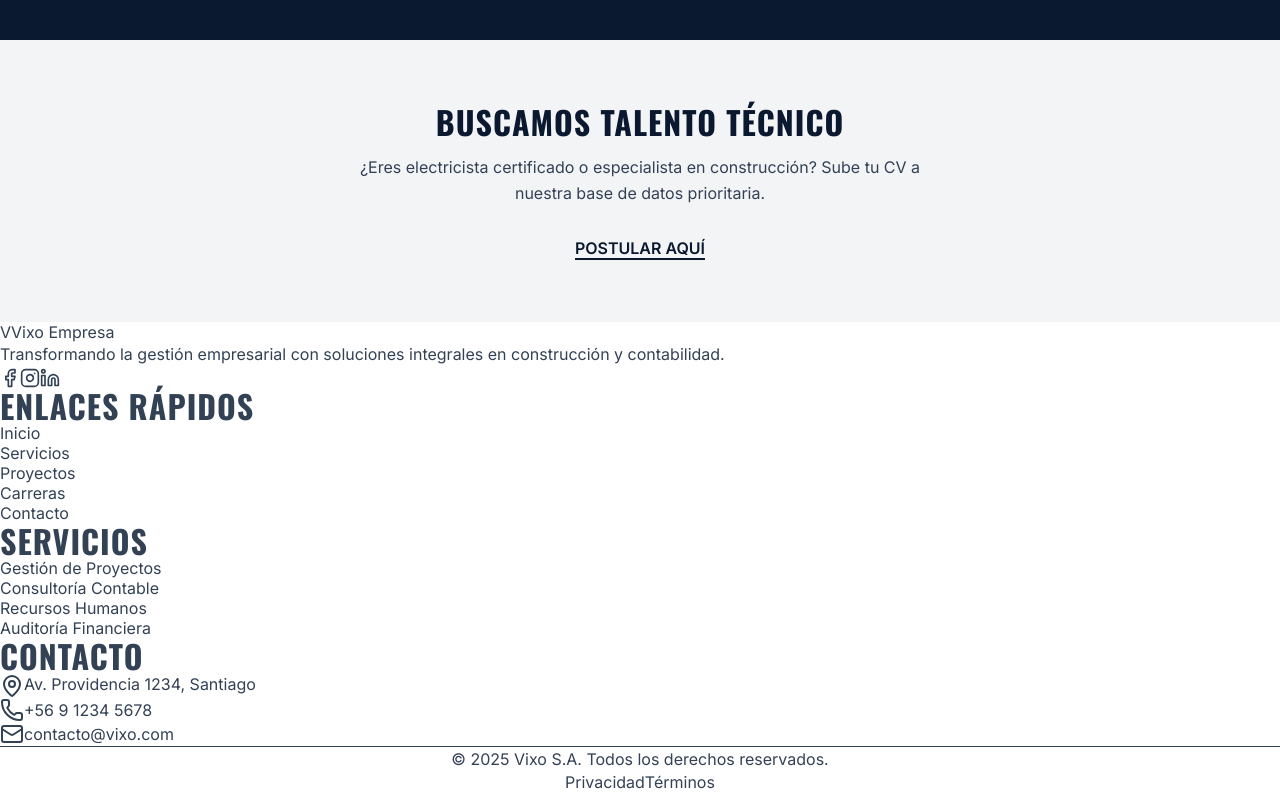
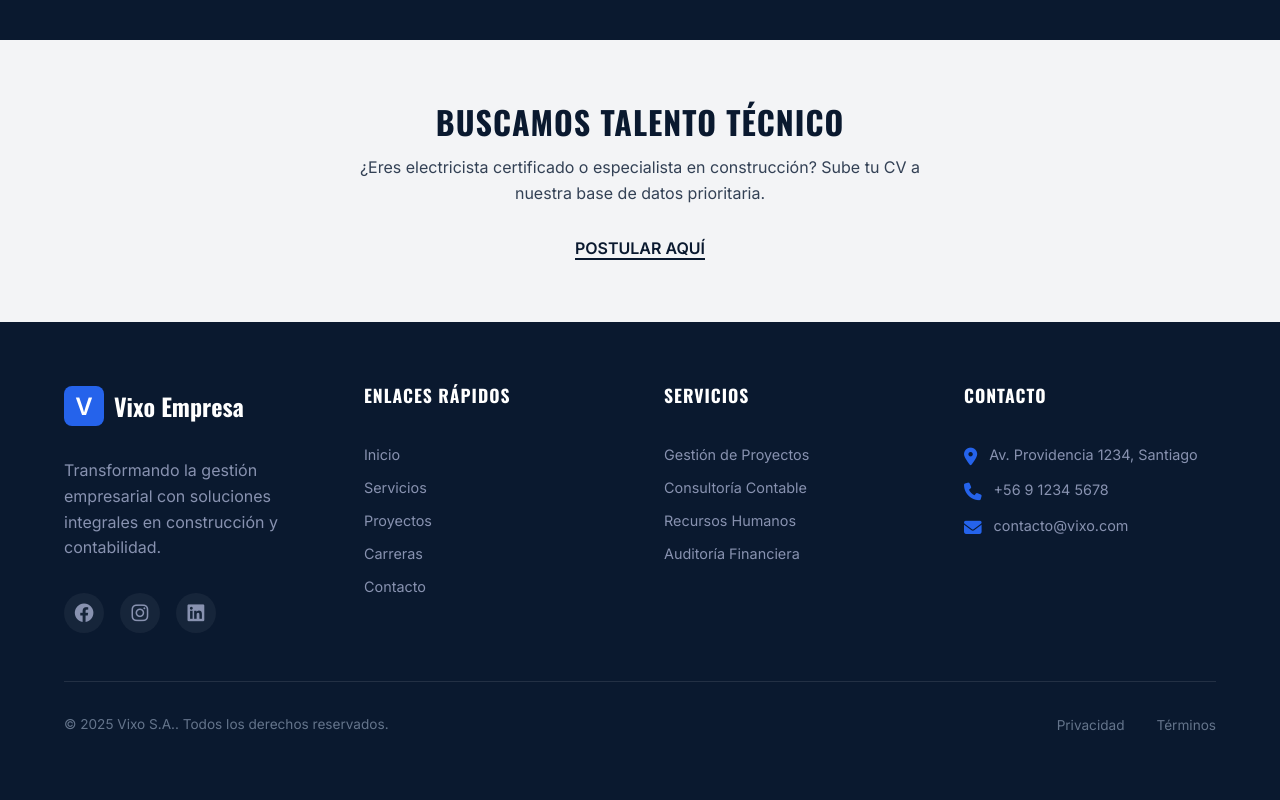
Before and after one commit to exneik29-design/hempresa-vixo-web, a React (Vite) app: page / in a window 1280 px wide. Shown: the part 2887-3687 px from the top of the page. Built offline with nearby package versions, Linux system fonts and the light colour scheme.

Commit message:
Fix: Reescribir Footer con estilos en línea para consistencia visual

```diff
--- a/src/components/Footer.jsx
+++ b/src/components/Footer.jsx
@@ -1,75 +1,74 @@
 import React from 'react';
 import { Link } from 'react-router-dom';
-import { Facebook, Instagram, Linkedin, Mail, MapPin, Phone } from 'lucide-react';
 import { COMPANY_INFO } from '../config/company';
 
 const Footer = () => {
     return (
-        <footer className="bg-slate-900 text-slate-300 pt-16 pb-8">
-            <div className="max-w-7xl mx-auto px-4 sm:px-6 lg:px-8">
-                <div className="grid grid-cols-1 md:grid-cols-2 lg:grid-cols-4 gap-12 mb-12">
+        <footer style={styles.footer}>
+            <div style={styles.container}>
+                <div style={styles.grid}>
                     {/* Company Info */}
-                    <div>
-                        <div className="flex items-center space-x-2 mb-6">
-                            <div className="w-10 h-10 bg-blue-600 rounded-lg flex items-center justify-center">
-                                <span className="text-white font-bold text-xl">V</span>
+                    <div style={styles.column}>
+                        <div style={styles.brandSection}>
+                            <div style={styles.logo}>
+                                <span style={styles.logoText}>V</span>
                             </div>
-                            <span className="text-2xl font-bold text-white">{COMPANY_INFO.name}</span>
+                            <span style={styles.companyName}>{COMPANY_INFO.name}</span>
                         </div>
-                        <p className="text-slate-400 mb-6">
+                        <p style={styles.description}>
                             Transformando la gestión empresarial con soluciones integrales en construcción y contabilidad.
                         </p>
-                        <div className="flex space-x-4">
-                            <a href={COMPANY_INFO.social.facebook} target="_blank" rel="noopener noreferrer" className="w-10 h-10 rounded-full bg-slate-800 flex items-center justify-center hover:bg-blue-600 transition-colors">
-                                <Facebook size={20} />
+                        <div style={styles.socialLinks}>
+                            <a href={COMPANY_INFO.social.facebook} target="_blank" rel="noopener noreferrer" style={styles.socialIcon}>
+                                <i className="fa-brands fa-facebook"></i>
                             </a>
-                            <a href={COMPANY_INFO.social.instagram} target="_blank" rel="noopener noreferrer" className="w-10 h-10 rounded-full bg-slate-800 flex items-center justify-center hover:bg-pink-600 transition-colors">
-                                <Instagram size={20} />
+                            <a href={COMPANY_INFO.social.instagram} target="_blank" rel="noopener noreferrer" style={styles.socialIcon}>
+                                <i className="fa-brands fa-instagram"></i>
                             </a>
-                            <a href={COMPANY_INFO.social.linkedin} target="_blank" rel="noopener noreferrer" className="w-10 h-10 rounded-full bg-slate-800 flex items-center justify-center hover:bg-blue-700 transition-colors">
-                                <Linkedin size={20} />
+                            <a href={COMPANY_INFO.social.linkedin} target="_blank" rel="noopener noreferrer" style={styles.socialIcon}>
+                                <i className="fa-brands fa-linkedin"></i>
                             </a>
                         </div>
                     </div>
 
                     {/* Quick Links */}
-                    <div>
-                        <h3 className="text-white font-semibold text-lg mb-6">Enlaces Rápidos</h3>
-                        <ul className="space-y-4">
-                            <li><Link to="/" className="hover:text-blue-400 transition-colors">Inicio</Link></li>
-                            <li><Link to="/services" className="hover:text-blue-400 transition-colors">Servicios</Link></li>
-                            <li><Link to="/portfolio" className="hover:text-blue-400 transition-colors">Proyectos</Link></li>
-                            <li><Link to="/careers" className="hover:text-blue-400 transition-colors">Carreras</Link></li>
-                            <li><Link to="/contact" className="hover:text-blue-400 transition-colors">Contacto</Link></li>
+                    <div style={styles.column}>
+                        <h4 style={styles.heading}>Enlaces Rápidos</h4>
+                        <ul style={styles.linkList}>
+                            <li><Link to="/" style={styles.link}>Inicio</Link></li>
+                            <li><Link to="/servicios" style={styles.link}>Servicios</Link></li>
+                            <li><Link to="/portafolio" style={styles.link}>Proyectos</Link></li>
+                            <li><Link to="/empleo" style={styles.link}>Carreras</Link></li>
+                            <li><Link to="/contacto" style={styles.link}>Contacto</Link></li>
                         </ul>
                     </div>
 
                     {/* Services */}
-                    <div>
-                        <h3 className="text-white font-semibold text-lg mb-6">Servicios</h3>
-                        <ul className="space-y-4">
-                            <li><Link to="/services" className="hover:text-blue-400 transition-colors">Gestión de Proyectos</Link></li>
-                            <li><Link to="/services" className="hover:text-blue-400 transition-colors">Consultoría Contable</Link></li>
-                            <li><Link to="/services" className="hover:text-blue-400 transition-colors">Recursos Humanos</Link></li>
-                            <li><Link to="/services" className="hover:text-blue-400 transition-colors">Auditoría Financiera</Link></li>
+                    <div style={styles.column}>
+                        <h4 style={styles.heading}>Servicios</h4>
+                        <ul style={styles.linkList}>
+                            <li><Link to="/servicios" style={styles.link}>Gestión de Proyectos</Link></li>
+                            <li><Link to="/servicios" style={styles.link}>Consultoría Contable</Link></li>
+                            <li><Link to="/servicios" style={styles.link}>Recursos Humanos</Link></li>
+                            <li><Link to="/servicios" style={styles.link}>Auditoría Financiera</Link></li>
                         </ul>
                     </div>
 
                     {/* Contact Info */}
-                    <div>
-                        <h3 className="text-white font-semibold text-lg mb-6">Contacto</h3>
-                        <ul className="space-y-4">
-                            <li className="flex items-start space-x-3">
-                                <MapPin className="w-5 h-5 text-blue-500 mt-1 flex-shrink-0" />
+                    <div style={styles.column}>
+                        <h4 style={styles.heading}>Contacto</h4>
+                        <ul style={styles.contactList}>
+                            <li style={styles.contactItem}>
+                                <i className="fa-solid fa-map-marker-alt" style={styles.contactIcon}></i>
                                 <span>{COMPANY_INFO.address.street}, {COMPANY_INFO.address.city}</span>
                             </li>
-                            <li className="flex items-center space-x-3">
-                                <Phone className="w-5 h-5 text-blue-500 flex-shrink-0" />
+                            <li style={styles.contactItem}>
+                                <i className="fa-solid fa-phone" style={styles.contactIcon}></i>
                                 <span>{COMPANY_INFO.phones.main}</span>
                             </li>
-                            <li className="flex items-center space-x-3">
-                                <Mail className="w-5 h-5 text-blue-500 flex-shrink-0" />
-                                <a href={`mailto:${COMPANY_INFO.emails.general}`} className="hover:text-blue-400 transition-colors">
+                            <li style={styles.contactItem}>
+                                <i className="fa-solid fa-envelope" style={styles.contactIcon}></i>
+                                <a href={`mailto:${COMPANY_INFO.emails.general}`} style={styles.link}>
                                     {COMPANY_INFO.emails.general}
                                 </a>
                             </li>
@@ -77,13 +76,13 @@ const Footer = () => {
                     </div>
                 </div>
 
-                <div className="border-t border-slate-800 pt-8 flex flex-col md:flex-row justify-between items-center">
-                    <p className="text-slate-500 text-sm mb-4 md:mb-0">
-                        © {new Date().getFullYear()} {COMPANY_INFO.legalName} Todos los derechos reservados.
+                <div style={styles.bottom}>
+                    <p style={styles.copyright}>
+                        © {new Date().getFullYear()} {COMPANY_INFO.legalName}. Todos los derechos reservados.
                     </p>
-                    <div className="flex space-x-6 text-sm text-slate-500">
-                        <Link to="/privacy" className="hover:text-blue-400 transition-colors">Privacidad</Link>
-                        <Link to="/terms" className="hover:text-blue-400 transition-colors">Términos</Link>
+                    <div style={styles.legalLinks}>
+                        <Link to="/privacy" style={styles.legalLink}>Privacidad</Link>
+                        <Link to="/terms" style={styles.legalLink}>Términos</Link>
                     </div>
                 </div>
             </div>
@@ -91,4 +90,140 @@ const Footer = () => {
     );
 };
 
+const styles = {
+    footer: {
+        background: '#0a192f',
+        color: '#8892b0',
+        padding: '4rem 5%',
+        fontSize: '0.9rem'
+    },
+    container: {
+        maxWidth: 'var(--max-width)',
+        margin: '0 auto'
+    },
+    grid: {
+        display: 'grid',
+        gridTemplateColumns: 'repeat(auto-fit, minmax(200px, 1fr))',
+        gap: '3rem',
+        marginBottom: '3rem'
+    },
+    column: {
+        display: 'flex',
+        flexDirection: 'column',
+        gap: '1rem'
+    },
+    brandSection: {
+        display: 'flex',
+        alignItems: 'center',
+        gap: '10px',
+        marginBottom: '1rem'
+    },
+    logo: {
+        width: '40px',
+        height: '40px',
+        background: '#2563eb',
+        borderRadius: '8px',
+        display: 'flex',
+        alignItems: 'center',
+        justifyContent: 'center'
+    },
+    logoText: {
+        color: 'white',
+        fontWeight: 'bold',
+        fontSize: '1.5rem'
+    },
+    companyName: {
+        fontSize: '1.5rem',
+        fontWeight: 'bold',
+        color: 'white',
+        fontFamily: 'Oswald, sans-serif'
+    },
+    description: {
+        color: '#8892b0',
+        lineHeight: '1.6',
+        marginBottom: '1rem'
+    },
+    socialLinks: {
+        display: 'flex',
+        gap: '1rem'
+    },
+    socialIcon: {
+        width: '40px',
+        height: '40px',
+        borderRadius: '50%',
+        background: 'rgba(255,255,255,0.05)',
+        display: 'flex',
+        alignItems: 'center',
+        justifyContent: 'center',
+        color: '#8892b0',
+        transition: 'all 0.3s',
+        textDecoration: 'none',
+        fontSize: '1.2rem'
+    },
+    heading: {
+        color: 'white',
+        marginBottom: '1.5rem',
+        fontSize: '1.1rem',
+        fontFamily: 'Oswald, sans-serif',
+        textTransform: 'uppercase',
+        letterSpacing: '1px'
+    },
+    linkList: {
+        listStyle: 'none',
+        display: 'flex',
+        flexDirection: 'column',
+        gap: '1rem',
+        padding: 0,
+        margin: 0
+    },
+    link: {
+        color: '#8892b0',
+        textDecoration: 'none',
+        transition: 'color 0.3s'
+    },
+    contactList: {
+        listStyle: 'none',
+        display: 'flex',
+        flexDirection: 'column',
+        gap: '1rem',
+        padding: 0,
+        margin: 0
+    },
+    contactItem: {
+        display: 'flex',
+        alignItems: 'flex-start',
+        gap: '12px',
+        color: '#8892b0'
+    },
+    contactIcon: {
+        color: '#2563eb',
+        fontSize: '1.1rem',
+        marginTop: '2px'
+    },
+    bottom: {
+        borderTop: '1px solid rgba(255,255,255,0.1)',
+        paddingTop: '2rem',
+        display: 'flex',
+        flexDirection: window.innerWidth <= 768 ? 'column' : 'row',
+        justifyContent: 'space-between',
+        alignItems: 'center',
+        gap: '1rem'
+    },
+    copyright: {
+        fontSize: '0.85rem',
+        color: '#64748b',
+        margin: 0
+    },
+    legalLinks: {
+        display: 'flex',
+        gap: '2rem'
+    },
+    legalLink: {
+        fontSize: '0.85rem',
+        color: '#64748b',
+        textDecoration: 'none',
+        transition: 'color 0.3s'
+    }
+};
+
 export default Footer;
```
